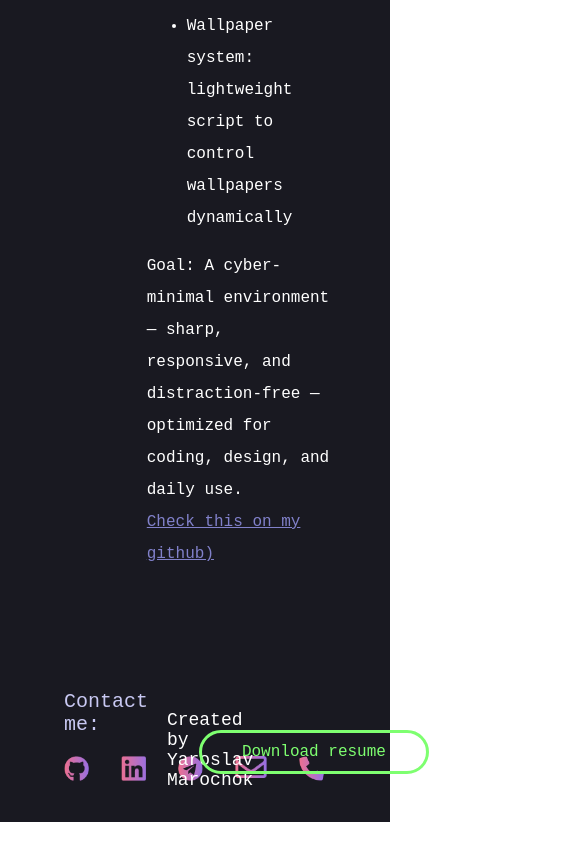
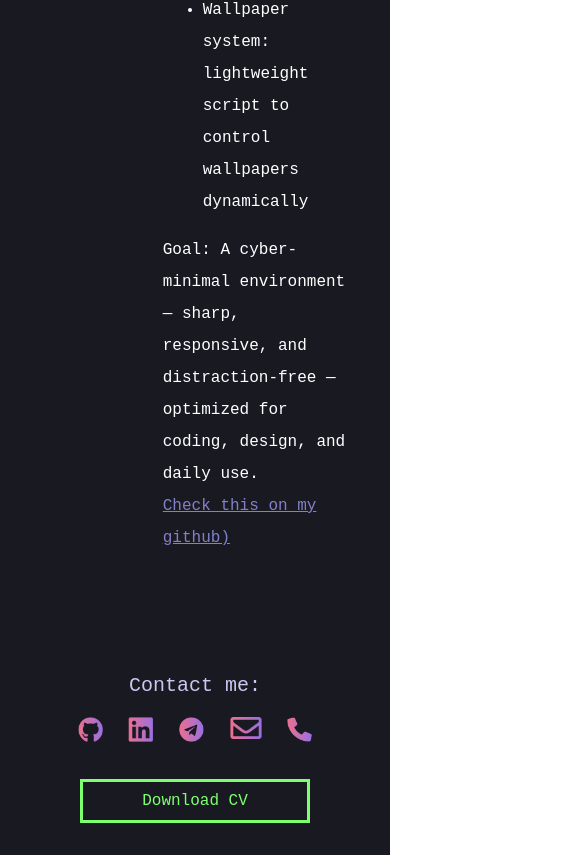
Before and after one commit to ymarochok/portfolio, a React (Create React App) app: page /projects in a window 390 px wide. Shown: the part 3805-4660 px from the top of the page, 585 px wide, since content can reach past the window. Before the commit the page ends 4627 px from the top, so only its background shows below. Built offline with nearby package versions, Linux system fonts and the light colour scheme; a web font is replaced by a local one.

Commit message:
CSS Update

```diff
--- a/src/components/footer/Footer.js
+++ b/src/components/footer/Footer.js
@@ -65,7 +65,7 @@ export default function Footer() {
             </div>
 
             <div className='column dw_cv_btn_div'>
-                <a  href="cv.pdf" download="cv.pdf"><button>Download resume</button></a>
+                <a  href="./assets/cv.pdf" download="./assets/cv.pdf"><button>Download CV</button></a>
             </div>
 
         </div>
--- a/src/components/footer/footer.scss
+++ b/src/components/footer/footer.scss
@@ -75,3 +75,68 @@
 
 
 }
+
+@media (max-width: 1040px) {
+    .footer {
+        .column:nth-child(2) p{
+            font-size: 14px;
+            text-align: center;
+            // background-color: red;
+            margin-left: 1rem;
+        }
+    }
+}
+
+
+
+@media (max-width: 840px){
+    .footer {
+        flex-direction: column;
+        height: max-content;
+        text-align: center;
+        align-items: center;
+        gap: 2rem;
+
+
+        .contact_me {
+            text-align: center;
+
+            .row-socials{
+                width: 80%;
+                margin: auto;
+                justify-content: space-evenly;
+                gap: 0;
+            }
+
+            p{
+                width: 100%;
+            }
+        }
+
+        .column {
+            width: 100%;
+            text-align: center;
+
+            &:nth-child(2){
+                display: none;
+            }
+
+            &:nth-child(3) {
+                padding: 0;
+
+                button{
+                    border-radius: 0px;
+                    // border: none;
+                    max-width: 100%;
+                    // margin: auto;
+                }
+            }
+        }
+
+
+        *{
+            box-sizing: border-box;
+            width: max-content;
+        }
+    }
+}
--- a/src/components/home_page/home.scss
+++ b/src/components/home_page/home.scss
@@ -6,6 +6,10 @@
     flex-direction: row;
     justify-content: center;
 
+    a{
+        text-decoration: none;
+
+    }
 
     h1 {
         text-align: center;
@@ -27,6 +31,7 @@
 
         button{
             box-sizing: border-box;
+            // width: 100%;
             // margin-right: 4rem;
 
             border: solid #8670f700 3px;
@@ -87,7 +92,7 @@
         display: flex;
 
         .column {
-            min-height: 80vh;
+            min-height: 90vh;
 
             ul{
                 margin: 0;
@@ -117,6 +122,12 @@
 
         display: flex;
         flex-direction: row;
+
+        p {
+            height: max-content;
+
+            box-sizing: border-box;
+        }
 
         .column_line {
             position: relative;
@@ -156,7 +167,7 @@
         }
 
         .column {
-            min-height: 80vh;
+            // min-height: 68vh;
             width: calc(50% - 3px);
 
             display: inline-flex;
@@ -170,7 +181,7 @@
                 justify-content: space-evenly;
 
                 p {
-                    margin-right: 10rem;
+                    margin-right: 1rem;
                 }
             }
 
@@ -182,6 +193,12 @@
                 }
 
                 .edu_block {
+                    box-sizing: border-box;
+                    min-height: max-content;
+                    p{
+                        height: max-content;
+                    }
+
                     .edu_block_title {
                        flex-direction: row-reverse;
 
@@ -307,6 +324,13 @@
 }
 
 
+@media (max-width: 1070px) {
+    .tab-container {
+        min-height: 650px;
+    }
+}
+
+
 @media (max-width: 1030px) {
         .info_block{
             .info {
@@ -320,8 +344,18 @@
         }
 
         .tab-container {
-            min-height: 770px;
+            min-height: 700px;
         }
+}
+
+@media (max-width: 990px){
+    .tab-container {
+        min-height: 790px;
+    }
+
+    .info_block .education_block .column:nth-child(3) p{
+        margin-left: 5rem;
+    }
 }
 
 @media (max-width: 880px) {
@@ -342,7 +376,7 @@
     }
 
     .tab-container {
-        min-height: 800px;
+        // min-height: 1000px;
     }
 }
 
@@ -350,17 +384,68 @@
     .tab-container {
         min-height: 850px;
     }
+
+    .info_block .education_block {
+        flex-direction: column;
+
+        .column {
+            width: 100%;
+
+            .edu_block .edu_block_title {
+
+                h2{
+                    width: 100%;
+                }
+
+                .story_line{
+                    display: none;
+                }
+            }
+        }
+    }
+
+
 }
 
 @media (max-width: 600px) {
+
+    .app {
+        padding: 1rem;
+
+    }
+
     .main {
         .row{
             flex-direction: column;
             gap: 2rem;
+
+            button {
+                width: 100%;
+            }
+        }
+
+        p{
+            text-align: center;
         }
     }
 
+    .info .column{
+        p{
+            font-size: 14px;
+            text-align: center;
+        }
+
+        h2 {
+            font-size: 18px;
+            text-align: center;
+        }
+    }
+
+    .skills .rotation_container {
+        transform: scale(0.8);
+    }
+
     .tab-container{
-        min-height: 1000px;
+        min-height: 760px;
     }
 }
--- a/src/components/home_page/welcome_block.js
+++ b/src/components/home_page/welcome_block.js
@@ -10,7 +10,7 @@ export default function Welcome_block(){
             <p>Welcome to my portfolio web-page. My name is Yaroslav Marochok.</p>
 
             <div className="row">
-                <button > About Me </button>
+                <a href="#about"> <button> About Me </button> </a>
                 <button onClick={() => navigate('/projects')}> Projects </button>
             </div>
             </div>
```
